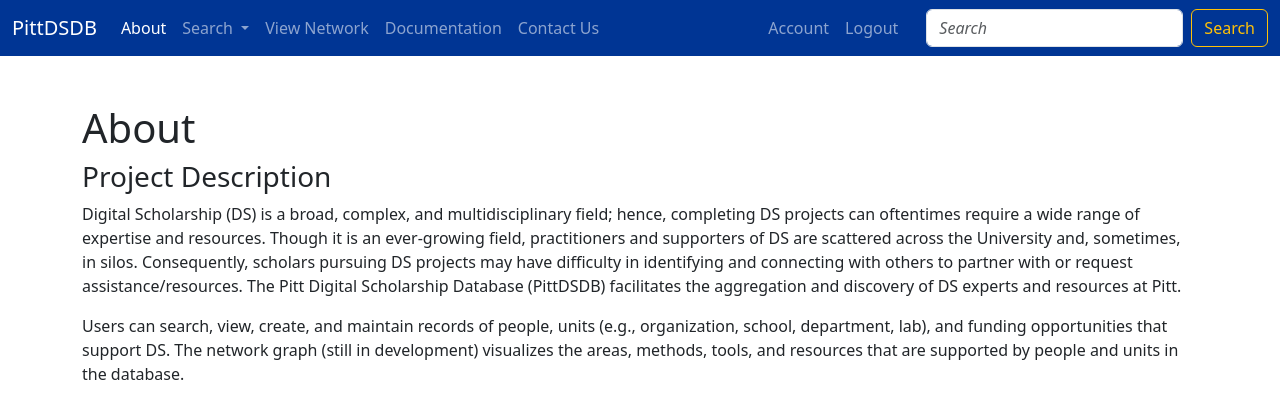
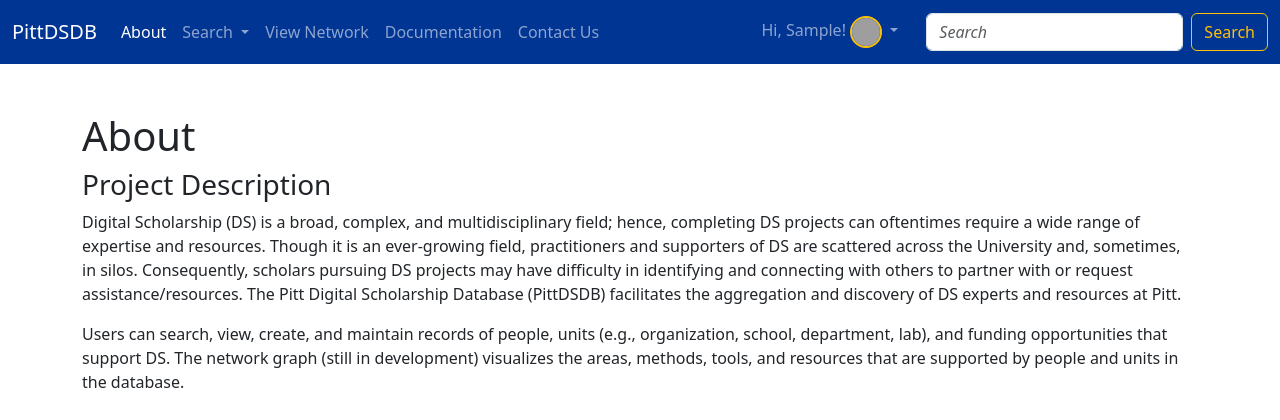
Before and after one commit to tyt3/Pitt-Digital-Scholarship-DB, a Flask app: page /about in a window 1280 px wide. Shown: the top 420 px of the page. Run offline with Flask 3, Linux system fonts and the light colour scheme; a user stored in the database is signed in; tables that the repository leaves empty hold one stand-in row (values such as "Sample post"); grey boxes are pictures that could not be loaded.

Commit message:
Add user profile icon and dropdown to navbar

```diff
--- a/pittdsdb/templates/base.html
+++ b/pittdsdb/templates/base.html
@@ -14,7 +14,6 @@
       margin-right: 0;
       line-height: 1.25em;
       }
-
       ::-webkit-input-placeholder {
       font-style: italic;
       }
@@ -27,11 +26,9 @@
       :-ms-input-placeholder {
       font-style: italic;
       }
-
       .pitt-royal {
       background-color: #003594;
       }
-
       .pitt-gold {
       background-color: #FFB81C;
       }
@@ -104,11 +101,31 @@
         </ul>
         <ul class="navbar-nav ms-auto mb-2 mb-lg-0" style="margin-right: 20px;">
           {% if user.is_authenticated %}
-                <li class="nav-item">
+          <!-- <li class="nav-item">
             <a class="nav-link" href="{{ url_for('auth_bp.account') }}">Account</a>
           </li>
           <li class="nav-item">
             <a class="nav-link" href="{{ url_for('auth_bp.logout') }}">Logout</a>
+          </li> -->
+          <li class="nav-item dropdown">
+            <a class="nav-link dropdown-toggle" data-bs-toggle="dropdown"
+              href="dashboard"
+              role="button" aria-expanded="false">
+              Hi, {{ user.first_name }}!
+              <img
+                {% if user.profile_photo_url %}
+                src="{{ user.profile_photo_url }}"
+                {% else %}
+                src="https://icons-for-free.com/iconfiles/png/512/human+male+profile+user+icon-1320196240448793481.png"
+                {% endif %}
+                class="rounded-circle border border-2 border-warning"
+                style="width: 2em; height: 2em; object-fit: cover;"
+                alt="...">
+              </a>
+            <ul class="dropdown-menu">
+              <li><a class="dropdown-item" href="{{ url_for('auth_bp.account') }}">Account</a></li>
+              <li><a class="dropdown-item" href="{{ url_for('auth_bp.logout') }}">Logout</a></li>
+            </ul>
           </li>
           {% else %}
           <li class="nav-item">
```
Also changed, not shown: pittdsdb/static/profile_icon.png (added). Lines whose indentation alone changed are shown as unchanged.
